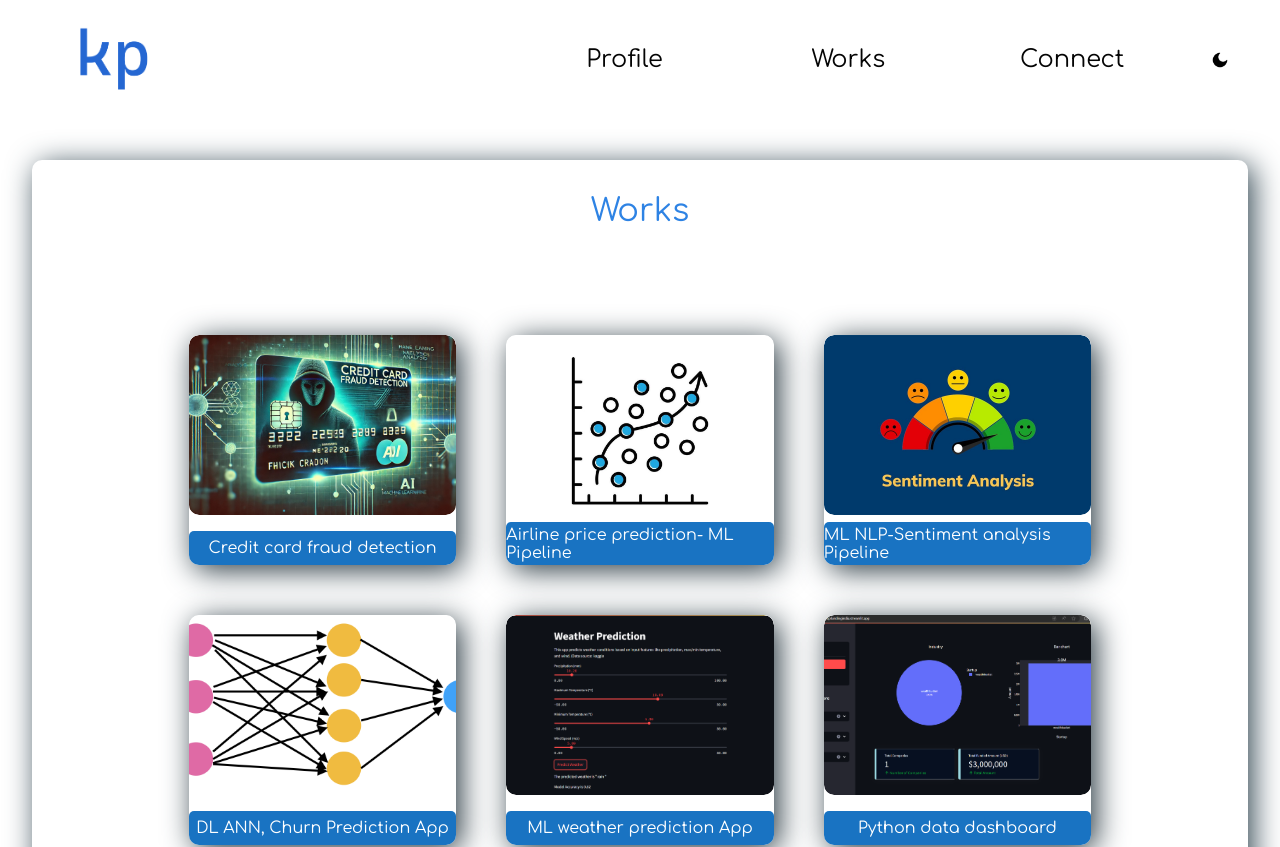
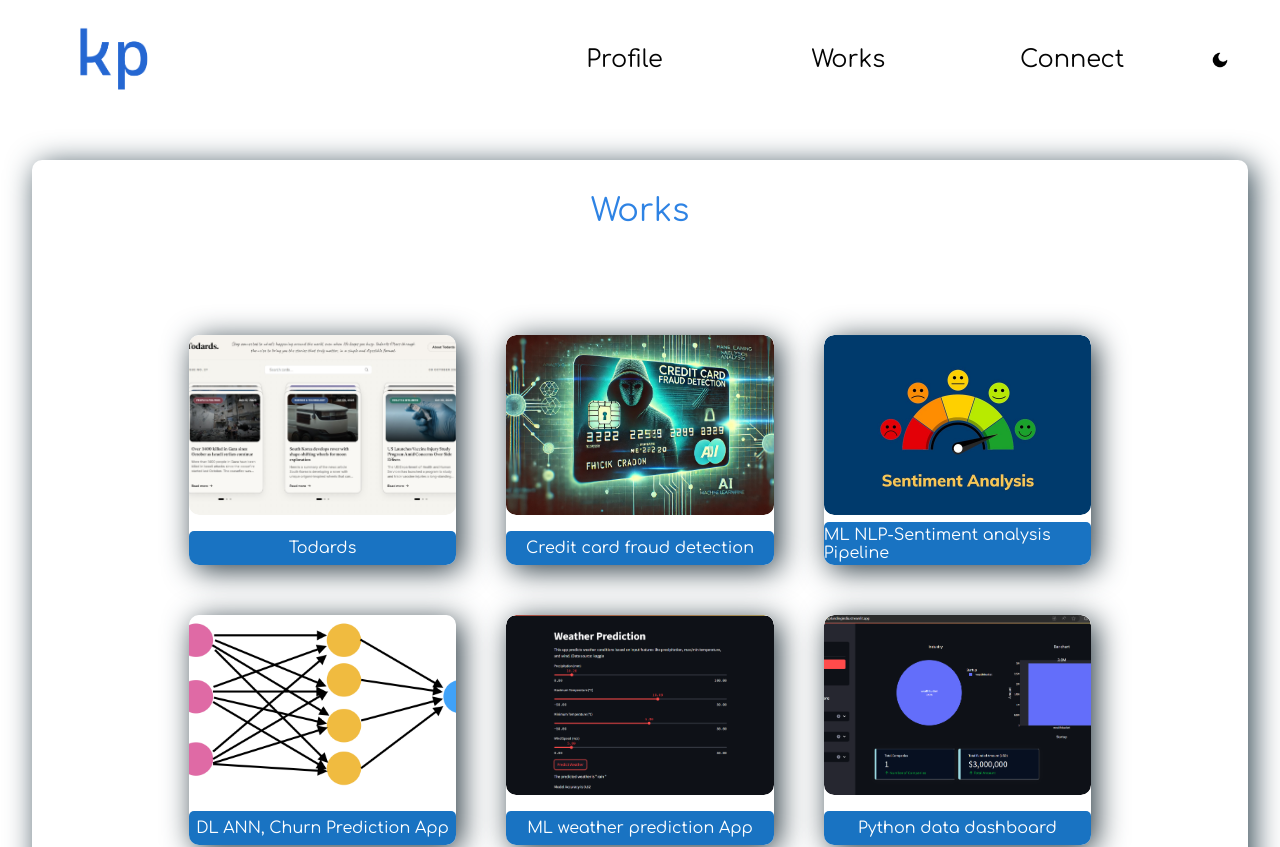
Before and after one commit to KPKR1997/personal-portfolio, a Next.js app: page /works in a window 1280 px wide. Shown: the top 847 px of the page. Built offline with nearby package versions, Linux system fonts and the light colour scheme.

Commit message:
added todards

```diff
--- a/src/pages/works.js
+++ b/src/pages/works.js
@@ -20,20 +20,20 @@ const brandImageAlt = "./images/kp_log_3.png";
 //----------------------------------------------------------------------------
 const works = [
     {
+        label:"Todards",
+        workname:"Newsroom AI Agent | Journalism automated",
+        type:"LLM/RAG based AI Agent",
+        platforms:"ollama, chromadb, next.js",
+        thumbnail:"./images/thumbnails/todards.jpg",
+        link:"https://www.todards.online/"
+    },
+    {
         label:"Credit card fraud detection",
         workname:"Predicting whether a credit card transaction is legit or fraud",
         type:"Machine learning web app",
         platforms:"scikit-learn, GridsearchCV, streamlit, git",
         thumbnail:"./images/thumbnails/credit_card.jpg",
         link:"https://github.com/KPKR1997/credit_card_fraud_detection"
-    },
-    {
-        label:"Airline price prediction- ML Pipeline ",
-        workname:"Airline price prediction Flask app (github repository link)",
-        type:"Machine learning web app",
-        platforms:"Python scikit-learn, flask, git",
-        thumbnail:"./images/thumbnails/predictive.jpg",
-        link:"https://github.com/KPKR1997/airline-price-prediction-MLpipeline"
     },
     {
         label:"ML NLP-Sentiment analysis Pipeline",
```
Also changed, not shown: public/images/thumbnails/todards.jpg (added).
